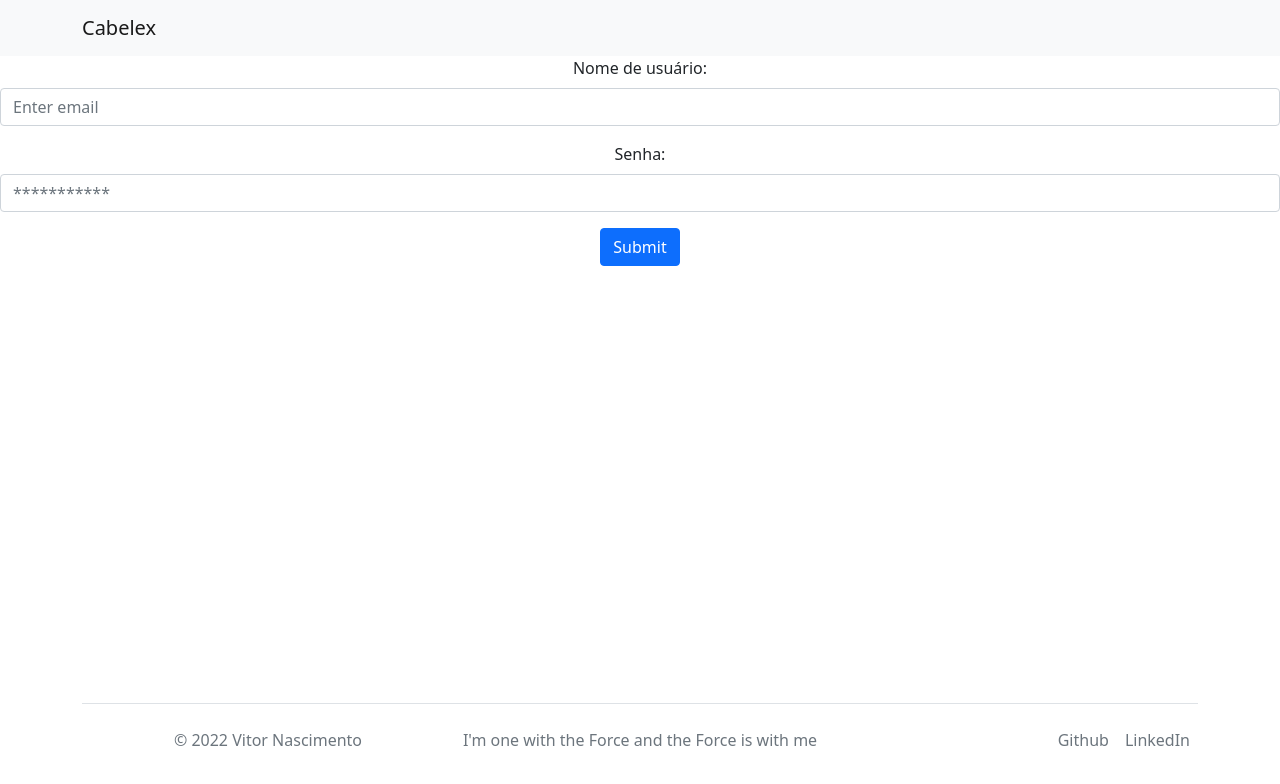
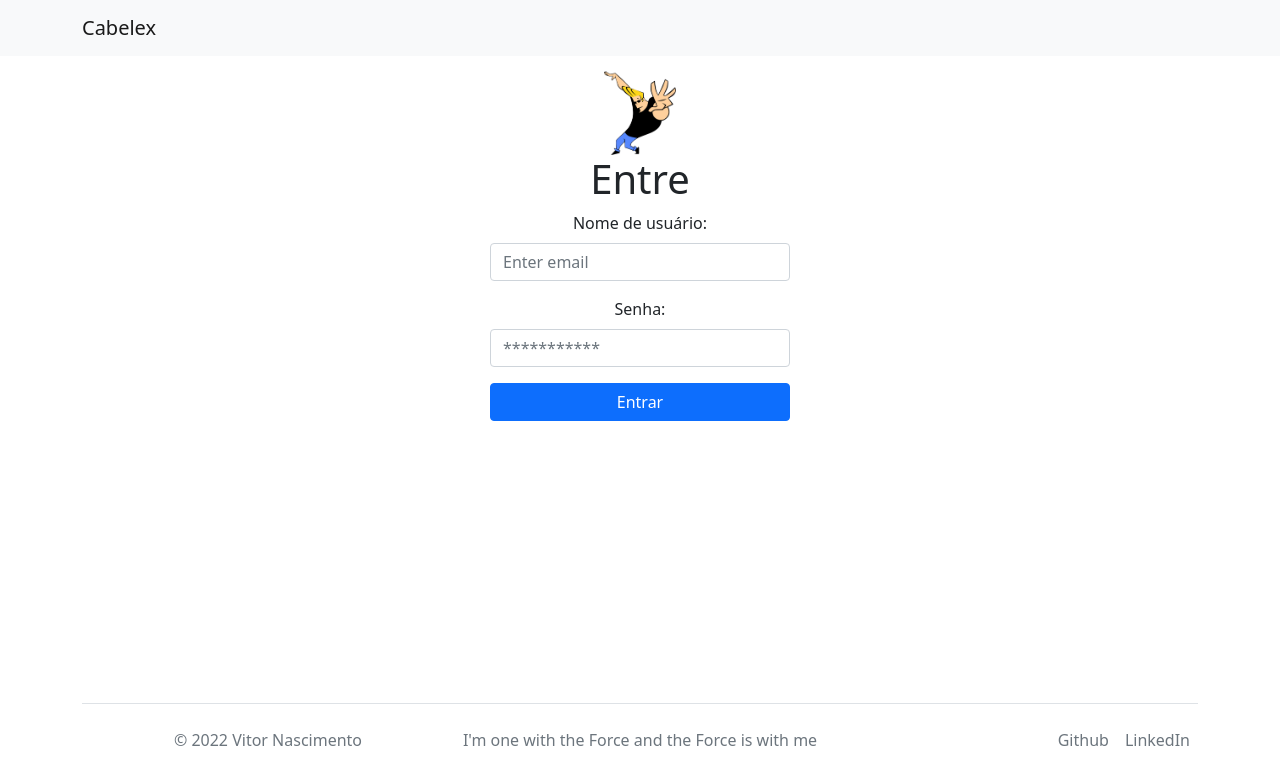
Before and after one commit to ganvector/cabelex, a React (Create React App) app: page / in a window 1280 px wide. Shown: the top 784 px of the page. Built offline with nearby package versions, Linux system fonts and the light colour scheme.

Commit message:
Melhorando pagina de login

```diff
--- a/src/pages/LoginPage/LoginForm.tsx
+++ b/src/pages/LoginPage/LoginForm.tsx
@@ -53,8 +53,13 @@ const LoginForm = (props: any) => {
           onChange={handlePasswordFieldChange}
         />
       </Form.Group>
-      <Button variant="primary" type="submit" onClick={handleFormSubmit}>
-        Submit
+      <Button
+        variant="primary"
+        type="submit"
+        className="w-100"
+        onClick={handleFormSubmit}
+      >
+        Entrar
       </Button>
     </Form>
   );
--- /dev/null
+++ b/src/pages/LoginPage/LoginPage.module.css
@@ -0,0 +1,6 @@
+.formLogin {
+    width: 100%;
+    max-width: 330px;
+    padding: 15px;
+    margin: auto;
+}
--- a/src/pages/LoginPage/index.tsx
+++ b/src/pages/LoginPage/index.tsx
@@ -3,6 +3,11 @@ import AuthService from "../../services/auth.service";
 import { useContext } from "react";
 import AuthContext from "../../store/auth-context";
 import ILoginCredentials from "../../interfaces/login-credentiais.interface";
+
+import classes from "./LoginPage.module.css";
+import { Image } from "react-bootstrap";
+
+import logoImage from "../../assets/johnny-bravo.png";
 
 const LoginPage = () => {
   const ctx = useContext(AuthContext);
@@ -17,8 +22,12 @@ const LoginPage = () => {
   };
 
   return (
-    <div>
-      <LoginForm login={login} />
+    <div className="text-center">
+      <div className={classes.formLogin}>
+        <Image src={logoImage} width="72" height="84" />
+        <h1>Entre</h1>
+        <LoginForm login={login} />
+      </div>
     </div>
   );
 };
```
Also changed, not shown: src/assets/johnny-bravo.png (added).
